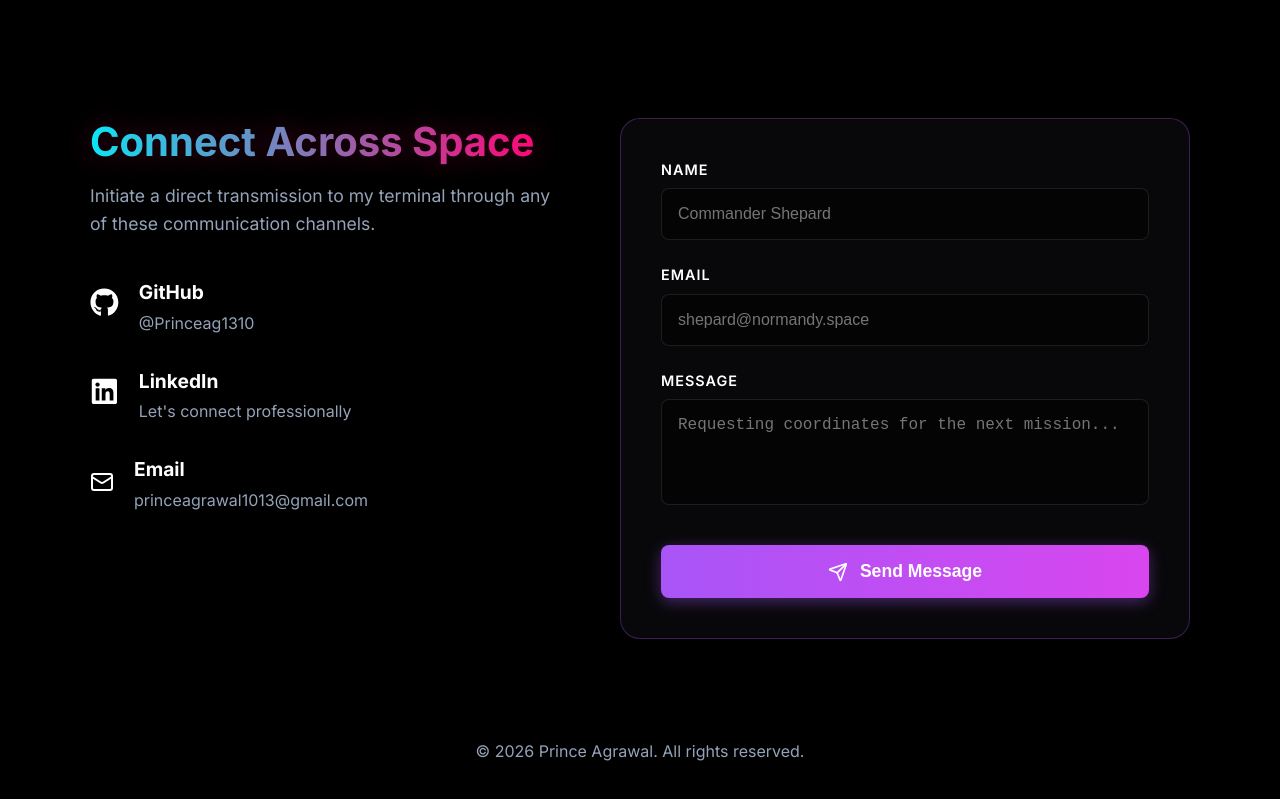
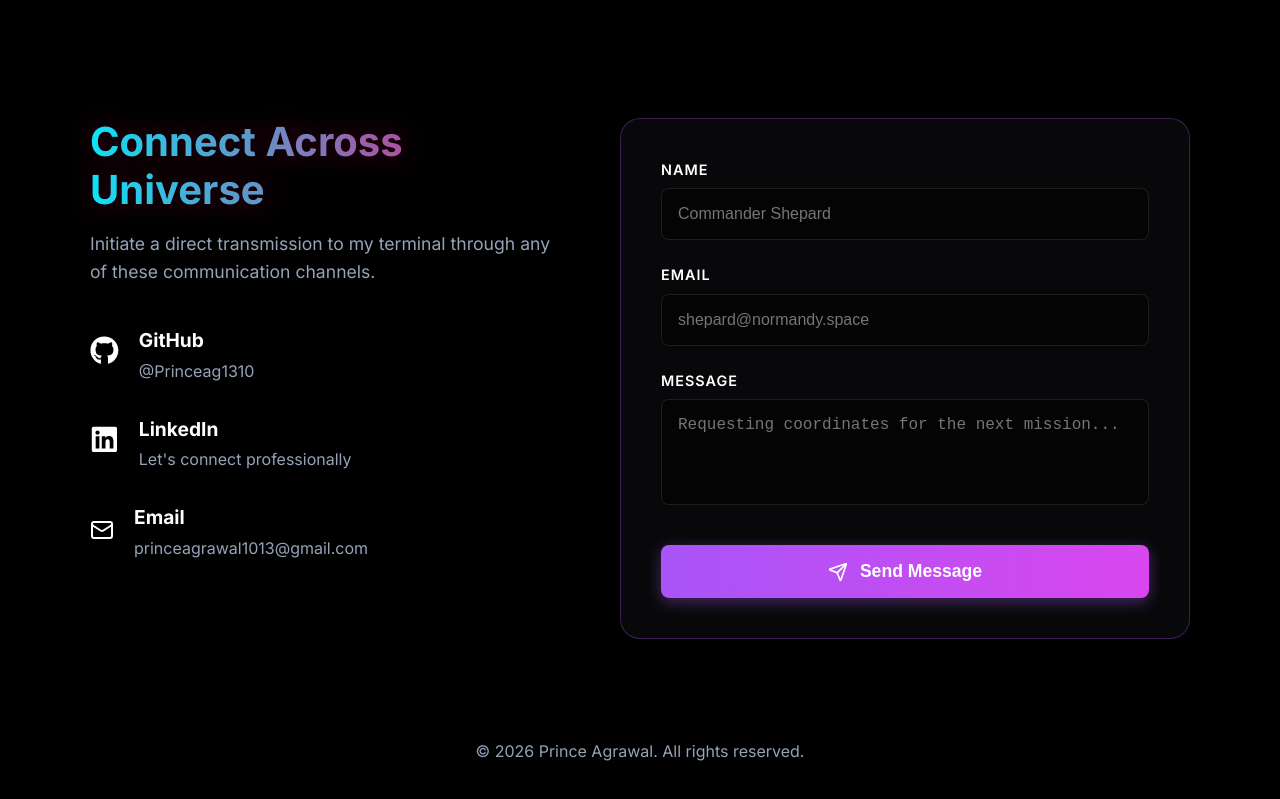
Before and after one commit to Princeag1310/Portfolio, a React (Vite) app: page / in a window 1280 px wide. Shown: the part 6031-6830 px from the top of the page. Built offline with nearby package versions, Linux system fonts and the light colour scheme.

Commit message:
style: change Connect Across Space to Connect Across Universe

```diff
--- a/src/components/Contact.tsx
+++ b/src/components/Contact.tsx
@@ -23,7 +23,7 @@ export const Contact: React.FC = () => {
 
           {/* Left Column */}
           <div style={{ flex: '1 1 400px' }}>
-            <h2 style={{ fontSize: '2.5rem', marginBottom: '16px', color: '#a855f7', textAlign: 'left' }}>Connect Across Space</h2>
+            <h2 style={{ fontSize: '2.5rem', marginBottom: '16px', color: '#a855f7', textAlign: 'left' }}>Connect Across Universe</h2>
             <p style={{ color: 'var(--text-secondary)', marginBottom: '40px', fontSize: '1.1rem', lineHeight: '1.6' }}>
               Initiate a direct transmission to my terminal through any of these communication channels.
             </p>
```
